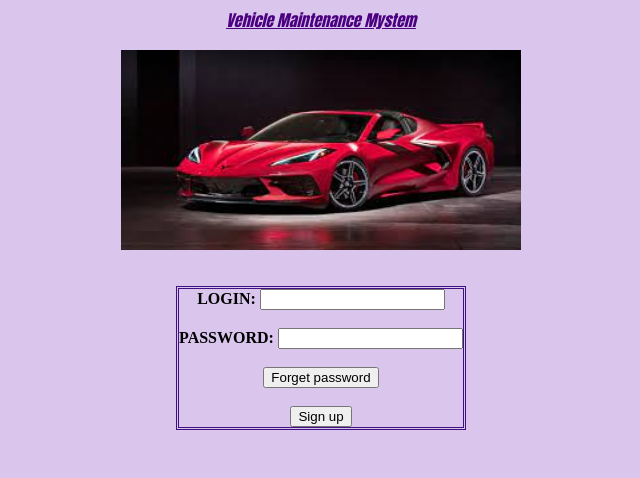
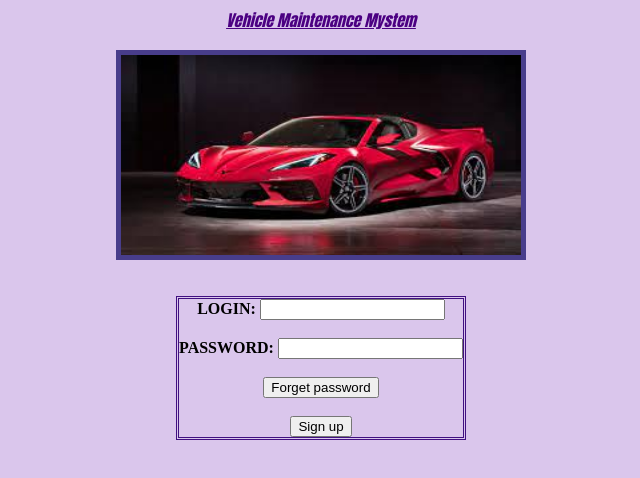
Before and after one commit to sumeetwd25/SDM, a plain HTML site: page mysite/public/index.html in a window 1280 px wide. Shown: the whole page, without its empty margins (319-959 px from the left). Drawn offline with Linux system fonts and the light colour scheme.

Commit message:
change index

```diff
--- a/mysite/public/index.html
+++ b/mysite/public/index.html
@@ -2,7 +2,7 @@
 
 <center>
 <title>vehicle maintenance system</title>
-<link src="./styles/image1.css" type="css/text"/>
+<link rel="stylesheet" href="./styles/image1.css"/>
 <head>
        <u style="color:indigo; font-family:Impact, Haettenschweiler, 'Arial Narrow Bold', sans-serif;"><i> Vehicle Maintenance Mystem</i></u>
        <br>
```
